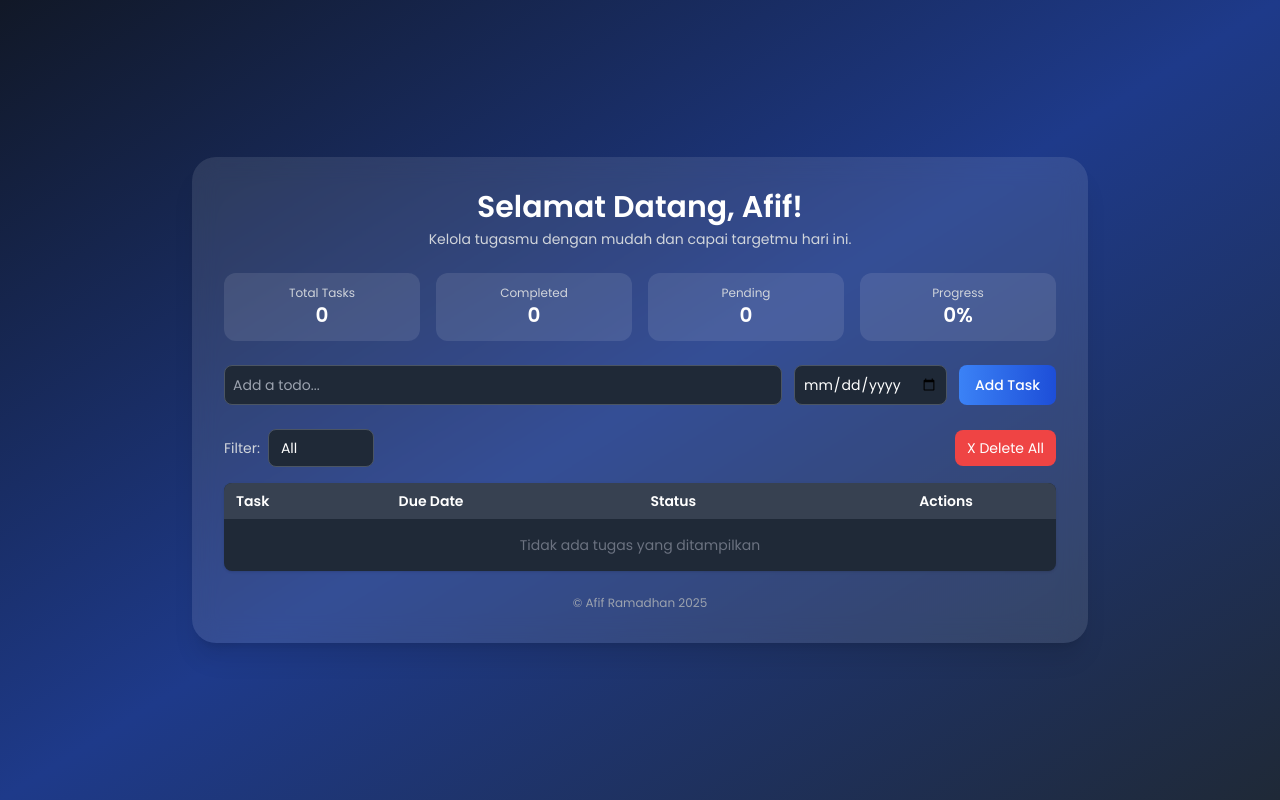
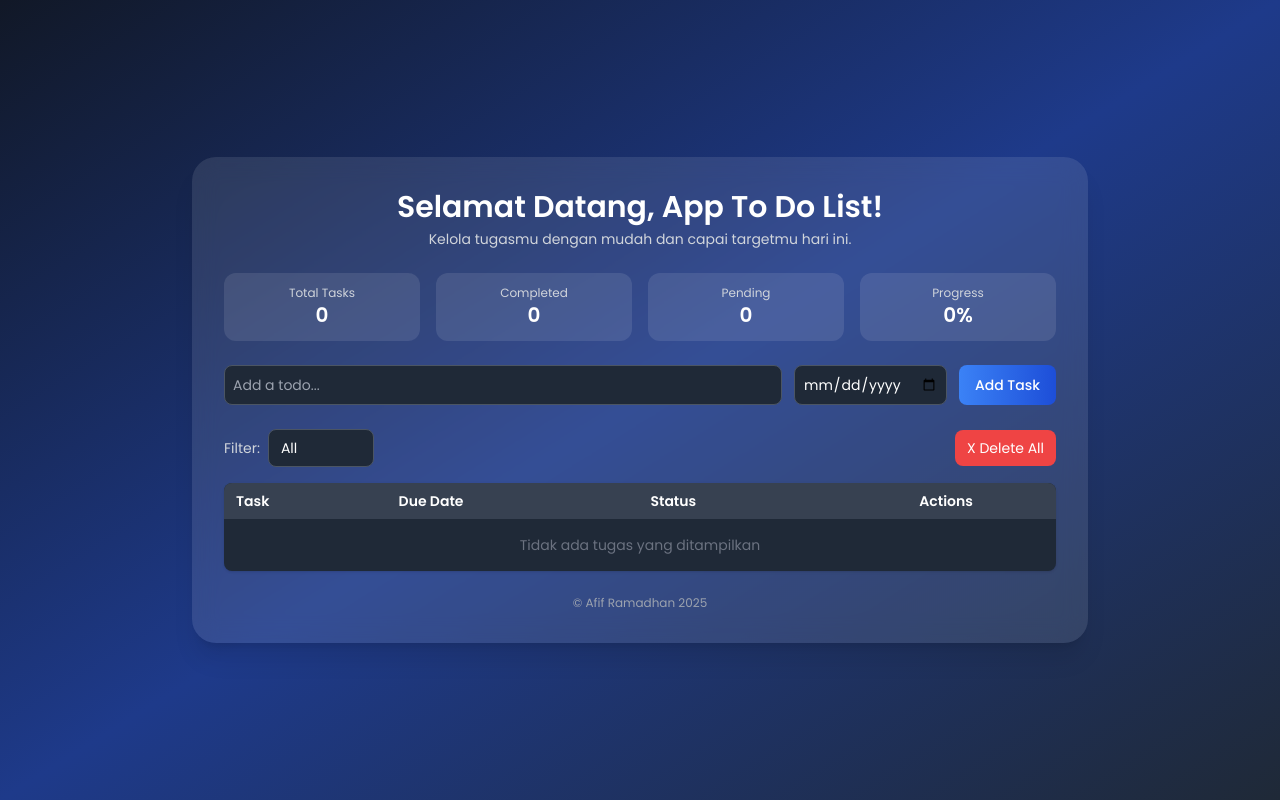
Before and after one commit to Revou-Coding-Camp/codingcamp-21-jul-25-aafifr, a plain HTML site: page index.html in a window 1280 px wide. Drawn offline with nearby package versions, Linux system fonts and the light colour scheme.

Commit message:
Update index.html

```diff
--- a/index.html
+++ b/index.html
@@ -19,7 +19,7 @@
     <div class="w-full max-w-4xl bg-white/10 backdrop-blur-md rounded-3xl shadow-xl p-8">
         <!-- Sambutan -->
         <div class="text-center mb-6">
-            <h1 class="text-3xl font-bold">Selamat Datang, Afif!</h1>
+            <h1 class="text-3xl font-bold">Selamat Datang, App To Do List!</h1>
             <p class="text-sm text-gray-300 mt-1">Kelola tugasmu dengan mudah dan capai targetmu hari ini.</p>
         </div>
 
```
